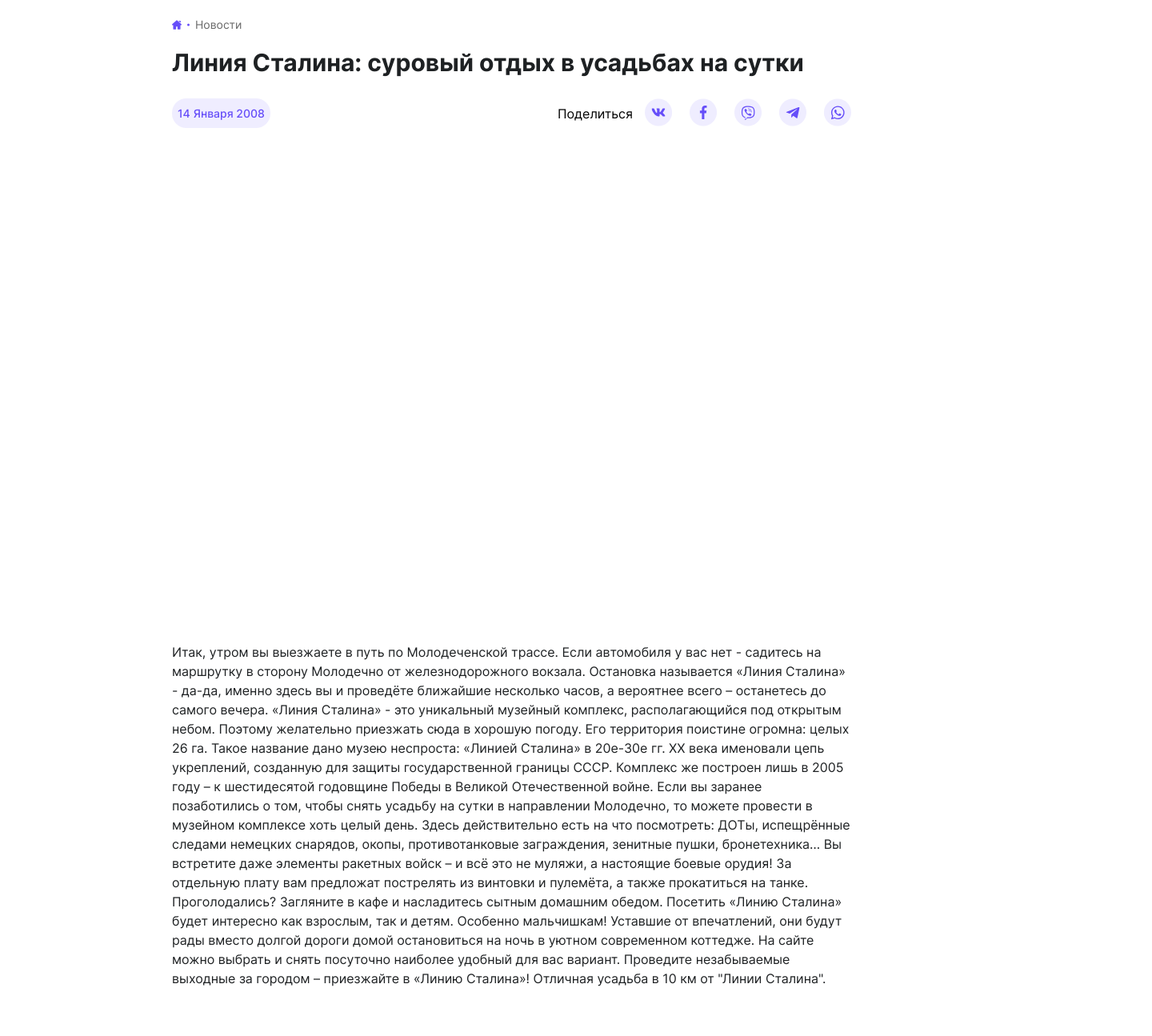
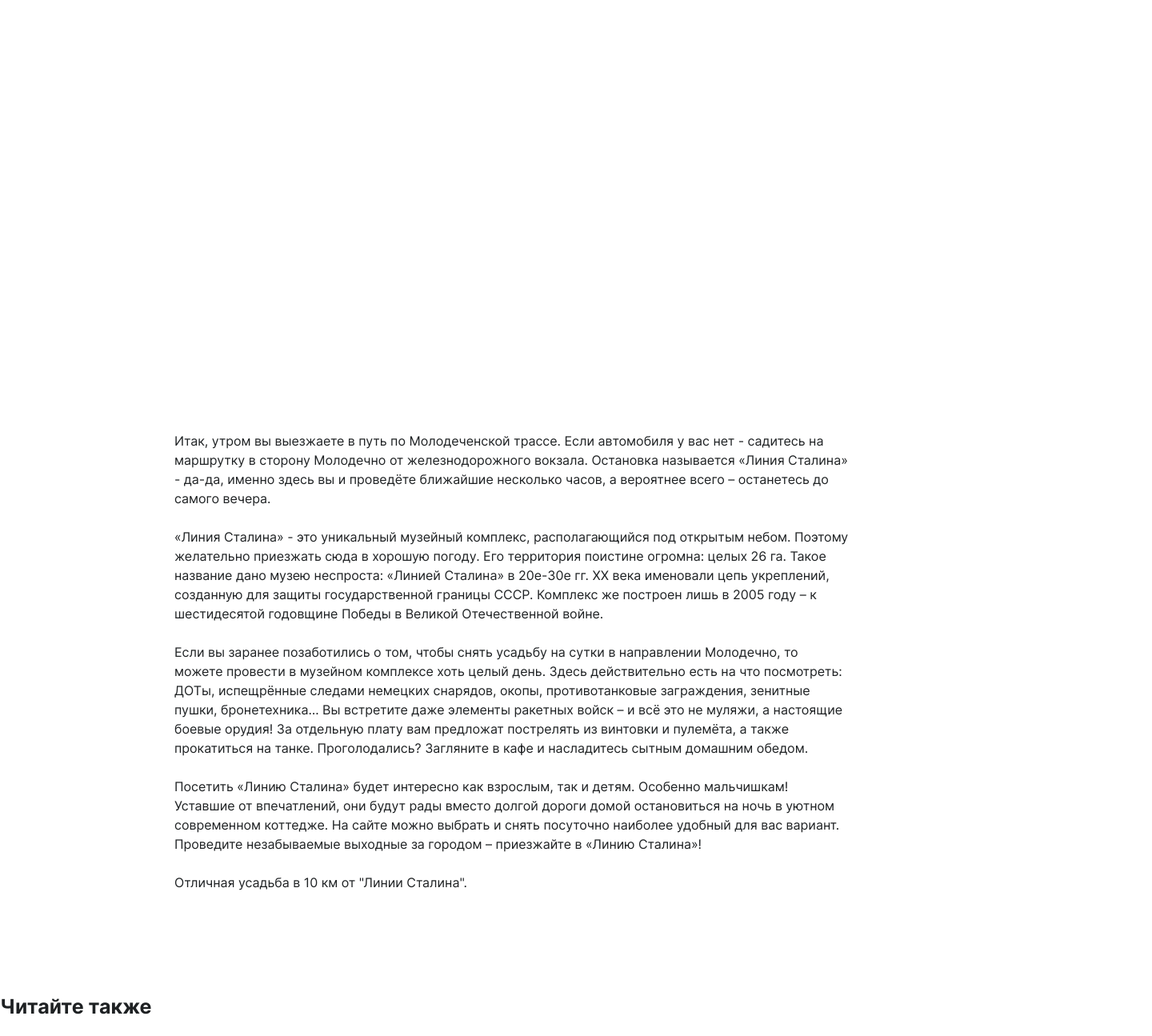
Before and after one commit to DaryaSerikova/ts-react-reduxtoolkit, a React (Create React App) app: page / in a window 1280 px wide. Shown: the part 400-1695 px from the top of the page at 80% size, 1440 px wide, since content can reach past the window. Built offline with nearby package versions, Linux system fonts and the light colour scheme.

Commit message:
OneNews: a little bit

```diff
--- /dev/null
+++ b/src/pages/Contact/Contact.module.scss
@@ -0,0 +1,9 @@
+.container {
+  margin: 20px auto;
+  max-width: 1280px;
+}
+
+.contact_page {
+  display: flex;
+  flex-direction: column;
+}
--- a/src/pages/OneNews/OneNews.js
+++ b/src/pages/OneNews/OneNews.js
@@ -27,9 +27,9 @@
 
   return (
     <div className={`${cn.one_news} ${cn.parent}`}>
-      <div className={cn.children}>
+      {/* <div className={cn.children}>
         <PurpleRectangle1 />
-      </div>
+      </div> */}
       <div className={`${cn.container_text} ${cn.content} ${cn.children}`}>
         <BreadCrumbs />
         <div className={cn.title}>Линия Сталина: суровый отдых в усадьбах на сутки </div>
@@ -50,21 +50,28 @@
 
         <div className={cn.wrapper_photo}></div>
         <div className={cn.description}>
+          <p>
           Итак, утром вы выезжаете в путь по Молодеченской трассе. Если автомобиля у вас нет - садитесь на маршрутку в сторону Молодечно от железнодорожного вокзала. Остановка называется «Линия Сталина» - да-да, именно здесь вы и проведёте ближайшие несколько часов, а вероятнее всего – останетесь до самого вечера.
+          </p>
+          <p>
+          «Линия Сталина» - это уникальный музейный комплекс, располагающийся под открытым небом. Поэтому желательно приезжать сюда в хорошую погоду. Его территория поистине огромна: целых 26 га. Такое название дано музею неспроста: «Линией Сталина» в 20е-30е гг. XX века именовали цепь укреплений, созданную для защиты государственной границы СССР. Комплекс же построен лишь в 2005 году – к шестидесятой годовщине Победы в Великой Отечественной войне.
+          </p>
+          <p>
+          Если вы заранее позаботились о том, чтобы снять усадьбу на сутки в направлении Молодечно, то можете провести в музейном комплексе хоть целый день. Здесь действительно есть на что посмотреть: ДОТы, испещрённые следами немецких снарядов, окопы, противотанковые заграждения, зенитные пушки, бронетехника… Вы встретите даже элементы ракетных войск – и всё это не муляжи, а настоящие боевые орудия! За отдельную плату вам предложат пострелять из винтовки и пулемёта, а также прокатиться на танке. Проголодались? Загляните в кафе и насладитесь сытным домашним обедом.
+          </p>
+          <p>
+          Посетить «Линию Сталина» будет интересно как взрослым, так и детям. Особенно мальчишкам! Уставшие от впечатлений, они будут рады вместо долгой дороги домой остановиться на ночь в уютном современном коттедже. На сайте можно выбрать и снять посуточно наиболее удобный для вас вариант. Проведите незабываемые выходные за городом – приезжайте в «Линию Сталина»!
+          </p>
+          <p>
+          Отличная усадьба в 10 км от "Линии Сталина".
+          </p>
 
-          «Линия Сталина» - это уникальный музейный комплекс, располагающийся под открытым небом. Поэтому желательно приезжать сюда в хорошую погоду. Его территория поистине огромна: целых 26 га. Такое название дано музею неспроста: «Линией Сталина» в 20е-30е гг. XX века именовали цепь укреплений, созданную для защиты государственной границы СССР. Комплекс же построен лишь в 2005 году – к шестидесятой годовщине Победы в Великой Отечественной войне.
-
-          Если вы заранее позаботились о том, чтобы снять усадьбу на сутки в направлении Молодечно, то можете провести в музейном комплексе хоть целый день. Здесь действительно есть на что посмотреть: ДОТы, испещрённые следами немецких снарядов, окопы, противотанковые заграждения, зенитные пушки, бронетехника… Вы встретите даже элементы ракетных войск – и всё это не муляжи, а настоящие боевые орудия! За отдельную плату вам предложат пострелять из винтовки и пулемёта, а также прокатиться на танке. Проголодались? Загляните в кафе и насладитесь сытным домашним обедом.
-
-          Посетить «Линию Сталина» будет интересно как взрослым, так и детям. Особенно мальчишкам! Уставшие от впечатлений, они будут рады вместо долгой дороги домой остановиться на ночь в уютном современном коттедже. На сайте можно выбрать и снять посуточно наиболее удобный для вас вариант. Проведите незабываемые выходные за городом – приезжайте в «Линию Сталина»!
-
-          Отличная усадьба в 10 км от "Линии Сталина".
         </div>
 
       </div>
 
       <div className={cn.content_footer}>
-        <div className={cn.content_footer_title}>Читайте дальше</div>
+        <div className={cn.content_footer_title}>Читайте также</div>
         <div className={cn.content_footer_cards}>
           {/* <Cards arr={CardsInfo}/> */}
           {Cards}
--- a/src/pages/OneNews/OneNews.module.scss
+++ b/src/pages/OneNews/OneNews.module.scss
@@ -1,8 +1,6 @@
-// .one_news
 .container_text {
-  margin: 40px auto;
-  // max-width: 1280px;
-  max-width: 850px;
+  margin: 60px auto;
+  max-width: 844px;
 }
 
 .child {
@@ -51,7 +49,8 @@
 
     .date {
       align-items: center;
-      padding: 10px 7px;
+      // padding: 10px 7px;
+      padding: 10px 17px;
       // margin-top: -1px;
       gap: 10px;
 
@@ -70,12 +69,19 @@
       .networks_text {
         display: flex;
         align-items: center;
+
+        font-weight: 400;
+        font-size: 14px;
+        line-height: 17px;
+        color: #1E2123;
       }
 
       .networks_icons {
         display: flex;
         flex-direction: row;
-        gap: 20px;
+        // gap: 20px;
+        gap: 18px;
+        margin-top: 1px;
       }
     }
   }
@@ -89,13 +95,27 @@
   .description {
     margin-top: 40px;
     margin-bottom: 65px;
+
+    font-weight: 400;
+    font-size: 16px;
+    line-height: 150%;
+    color: #1E2123;
+
+    p {
+      margin: 24px 0 0 0;
+    }
+
+    p:last-child{
+      margin-bottom: 0px;
+    }
   }
 
 
 }
 
 .content_footer {
-  margin: 62px auto;
+  // margin: 62px auto;
+  margin: 128px auto 100px;
   max-width: 1280px;
 
   .content_footer_title {
@@ -109,5 +129,7 @@
     display: flex;
     flex-direction: row;
     flex-wrap: wrap;
+    gap: 31px;
+    margin-top: 44px;
   }
 }
```
Also changed, not shown: src/pages/Contact/Contact.js (added, +23 -0 lines), src/pages/Error/Error.js (added, +15 -0 lines), src/pages/Error/Error.module.scss (added).
